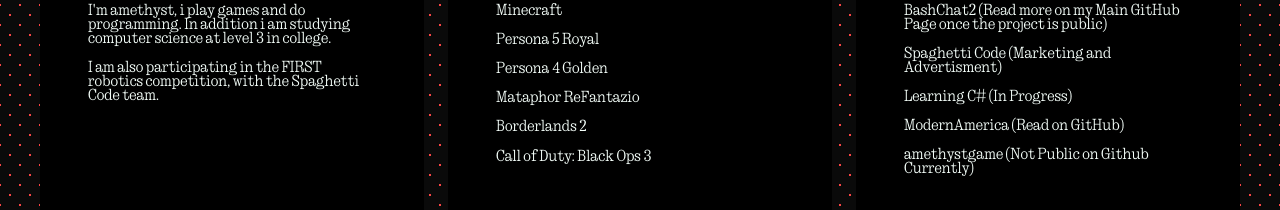
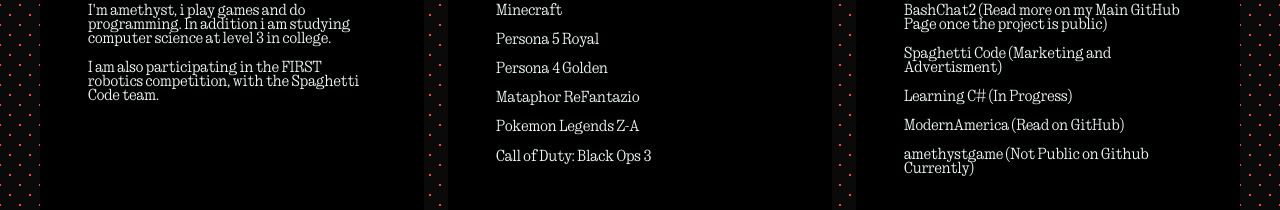
Before and after one commit to amethystisonline/amethyst2667, a plain HTML site: page index.html in a window 1280 px wide. Shown: the part 375-585 px from the top of the page. Drawn offline with Linux system fonts and the light colour scheme.

Commit message:
Edit Borderlands 2 to be Pokemon Legends Z-A
title

```diff
--- a/index.html
+++ b/index.html
@@ -63,7 +63,7 @@
                     Mataphor ReFantazio
                 </p>
                 <p>
-                    Borderlands 2
+                    Pokemon Legends Z-A
                 </p>
                 <p>
                     Call of Duty: Black Ops 3
```
